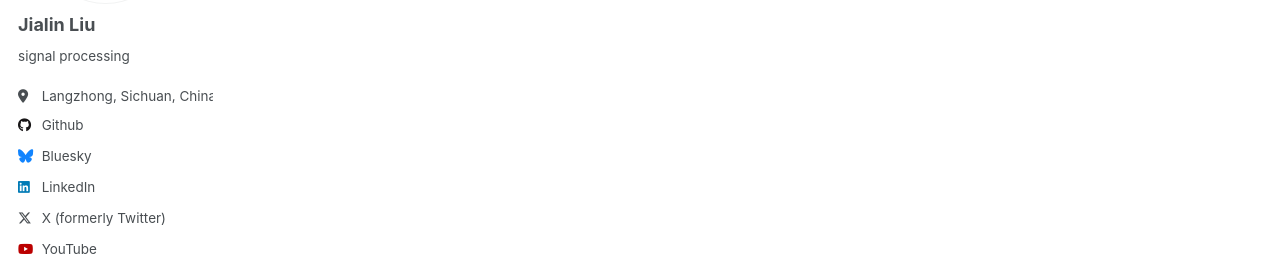
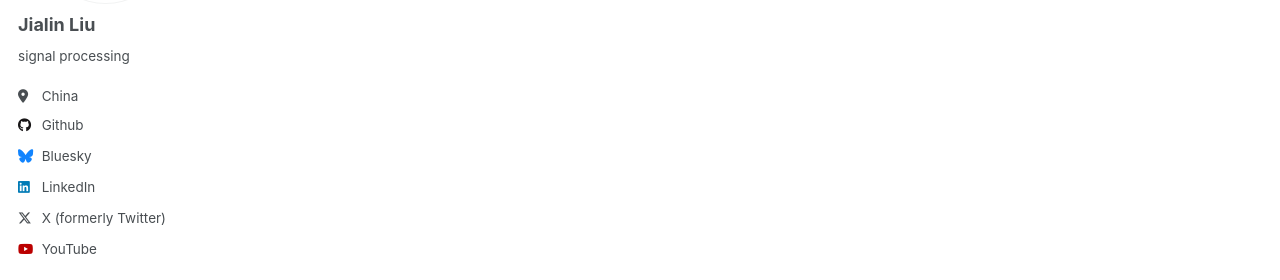
Before and after one commit to jialinliu0817/jialinliu0817.github.io, a Jekyll site: the page built from _pages/about.md, in a window 1280 px wide. Shown: the part 331-611 px from the top of the page. Built offline with Jekyll 4.4.1, drawn with Linux system fonts in a browser that asks for light colours.

Commit message:
Update _config.yml

```diff
--- a/_config.yml
+++ b/_config.yml
@@ -25,7 +25,7 @@ author:
   name             : "Jialin Liu"
   pronouns         : # example: "she/her"
   bio              : "signal processing"
-  location         : "Langzhong, Sichuan, China"
+  location         : "China"
   #employer         : " "
   uri              : # URL
   #email            : "none@example.org"
```
